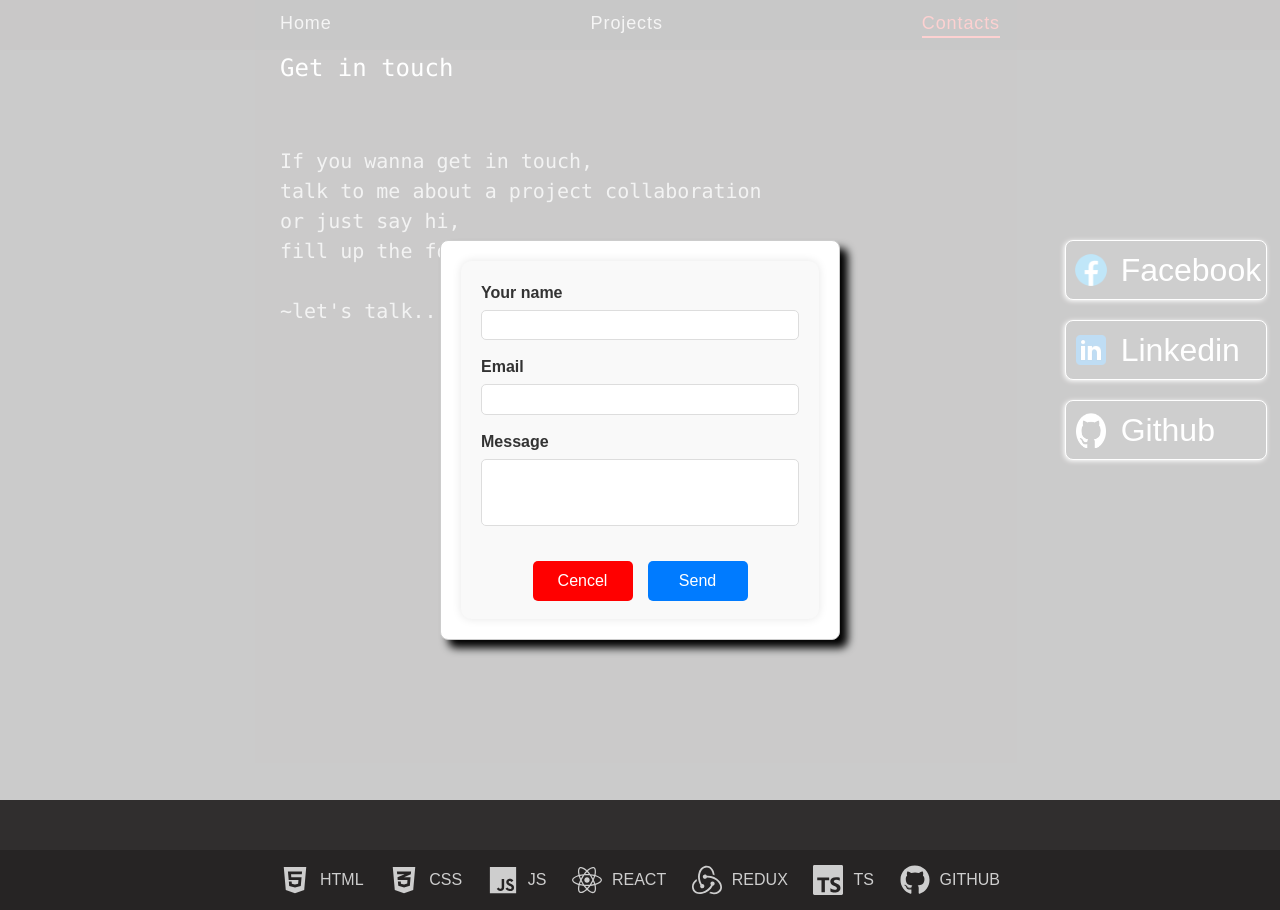
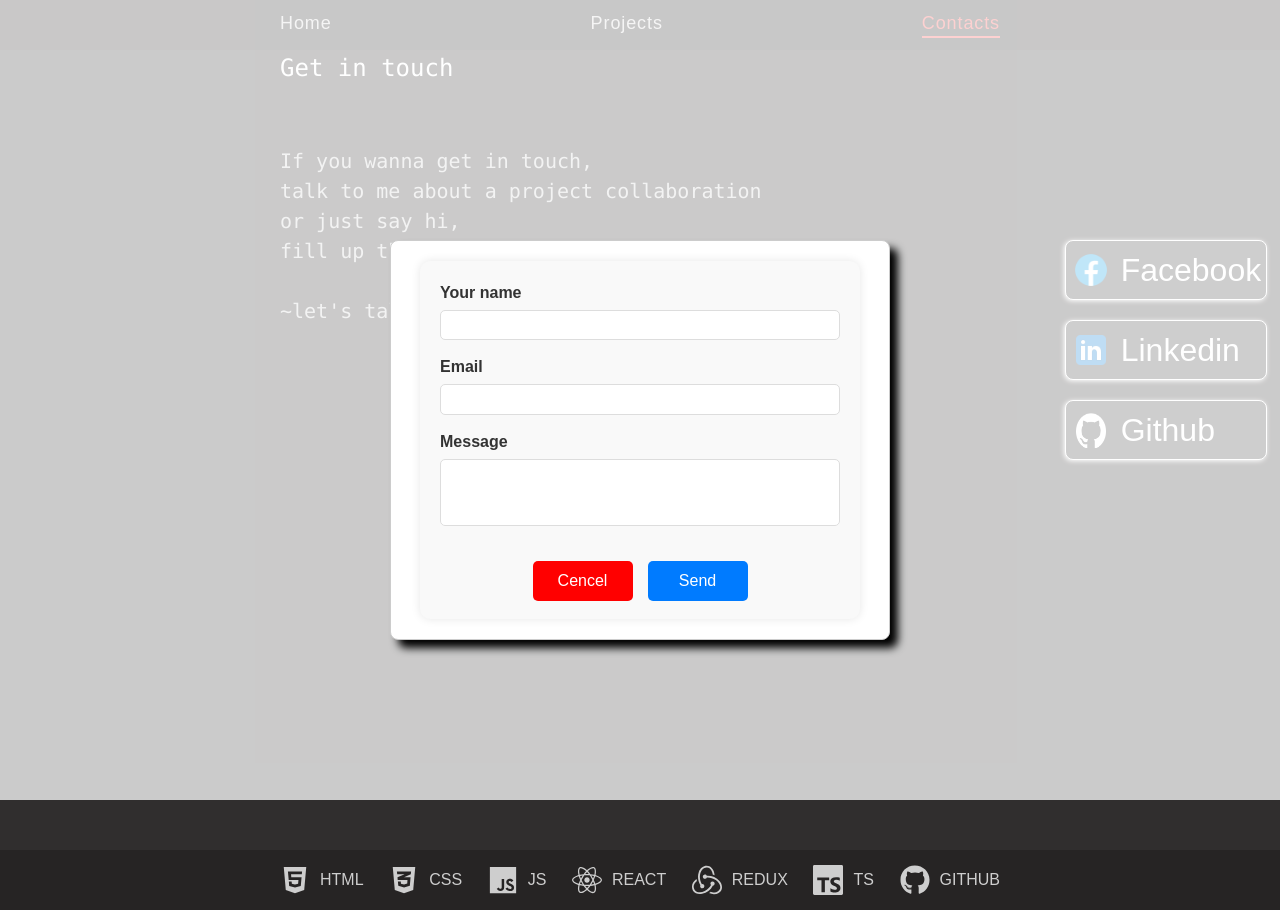
Before and after one commit to NikitinIhor/Portfolio, a React (Vite) app: page /contacts in a window 1280 px wide. Both pictures are taken after a click on the button "~let's talk". Built offline with nearby package versions, Linux system fonts and the light colour scheme.

Commit message:
fixing contactForm styles

```diff
--- a/src/components/AddModal/AddModal.jsx
+++ b/src/components/AddModal/AddModal.jsx
@@ -1,9 +1,10 @@
+import { useEffect, useState } from "react";
 import Modal from "react-modal";
+import FeedbackForm from "../FeedbackForm/FeedbackForm";
 Modal.setAppElement("#root");
-import FeedbackForm from "../FeedbackForm/FeedbackForm";
 
 export default function AddModal({ addModalIsopen, closeAddModal }) {
-  const customStyles = {
+  const baseStyles = {
     content: {
       top: "55%",
       left: "50%",
@@ -13,11 +14,42 @@ export default function AddModal({ addModalIsopen, closeAddModal }) {
       transform: "translate(-50%, -50%)",
       borderRadius: 8,
       color: "white",
-      width: "400px",
       height: "400px",
       boxShadow: "8px 8px 8px black",
     },
   };
+
+  const responsiveStyles = () => {
+    const screenWidth = window.innerWidth;
+
+    if (screenWidth < 768) {
+      return {
+        width: "300px",
+      };
+    } else {
+      return {
+        width: "500px",
+      };
+    }
+  };
+
+  const [customStyles, setCustomStyles] = useState({
+    content: { ...baseStyles.content, ...responsiveStyles() },
+  });
+
+  useEffect(() => {
+    const madalWidth = () => {
+      setCustomStyles({
+        content: { ...baseStyles.content, ...responsiveStyles() },
+      });
+    };
+
+    window.addEventListener("resize", madalWidth);
+
+    madalWidth();
+
+    return () => window.removeEventListener("resize", madalWidth);
+  }, []);
 
   return (
     <Modal
--- a/src/components/FeedbackForm/FeedbackForm.module.css
+++ b/src/components/FeedbackForm/FeedbackForm.module.css
@@ -4,7 +4,7 @@
   align-items: center;
   padding: 20px;
   margin: 0 auto;
-  max-width: 400px;
+  width: 260px;
   height: 100%;
   background-color: #f9f9f9;
   border-radius: 10px;
@@ -81,3 +81,8 @@ label {
   left: 50%;
   transform: translate(-50%, -50%);
 }
+@media (min-width: 768px) {
+  .form {
+    width: 440px;
+  }
+}
```
